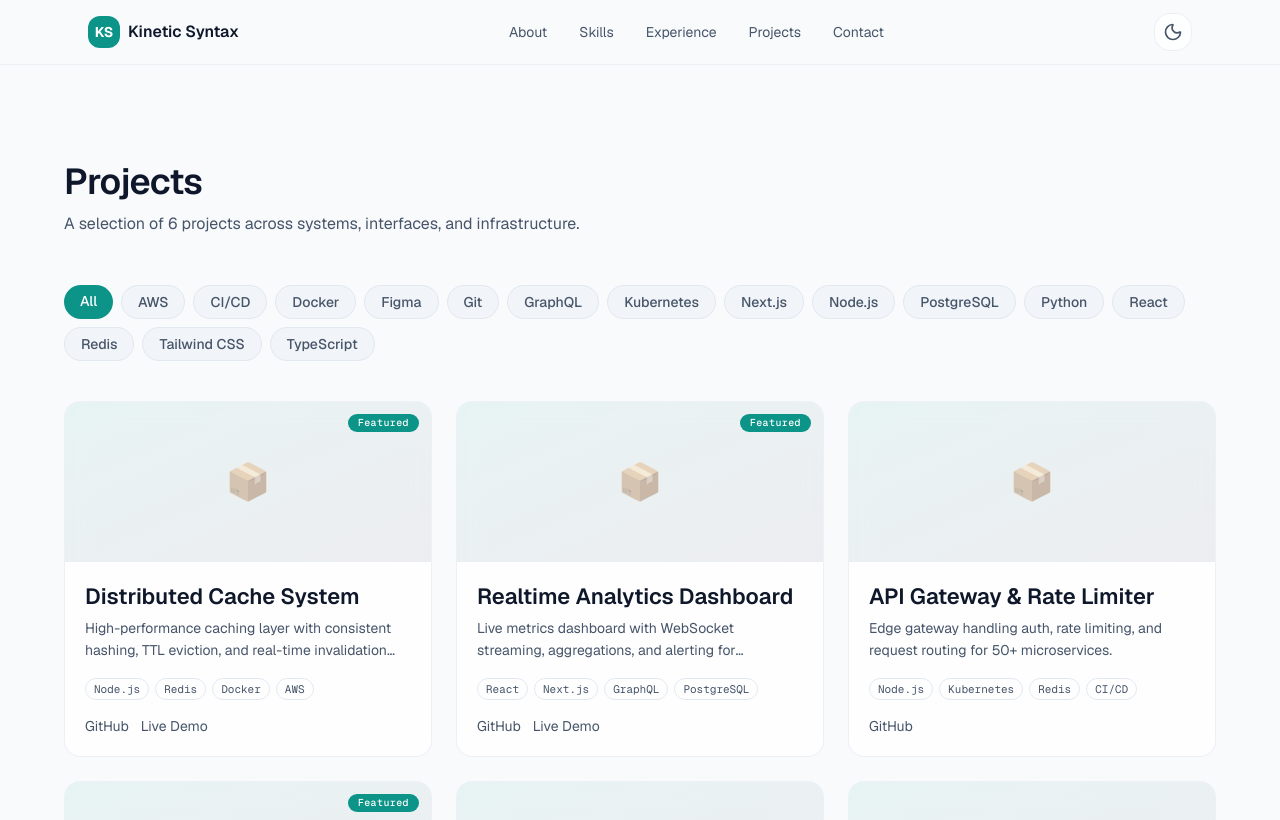
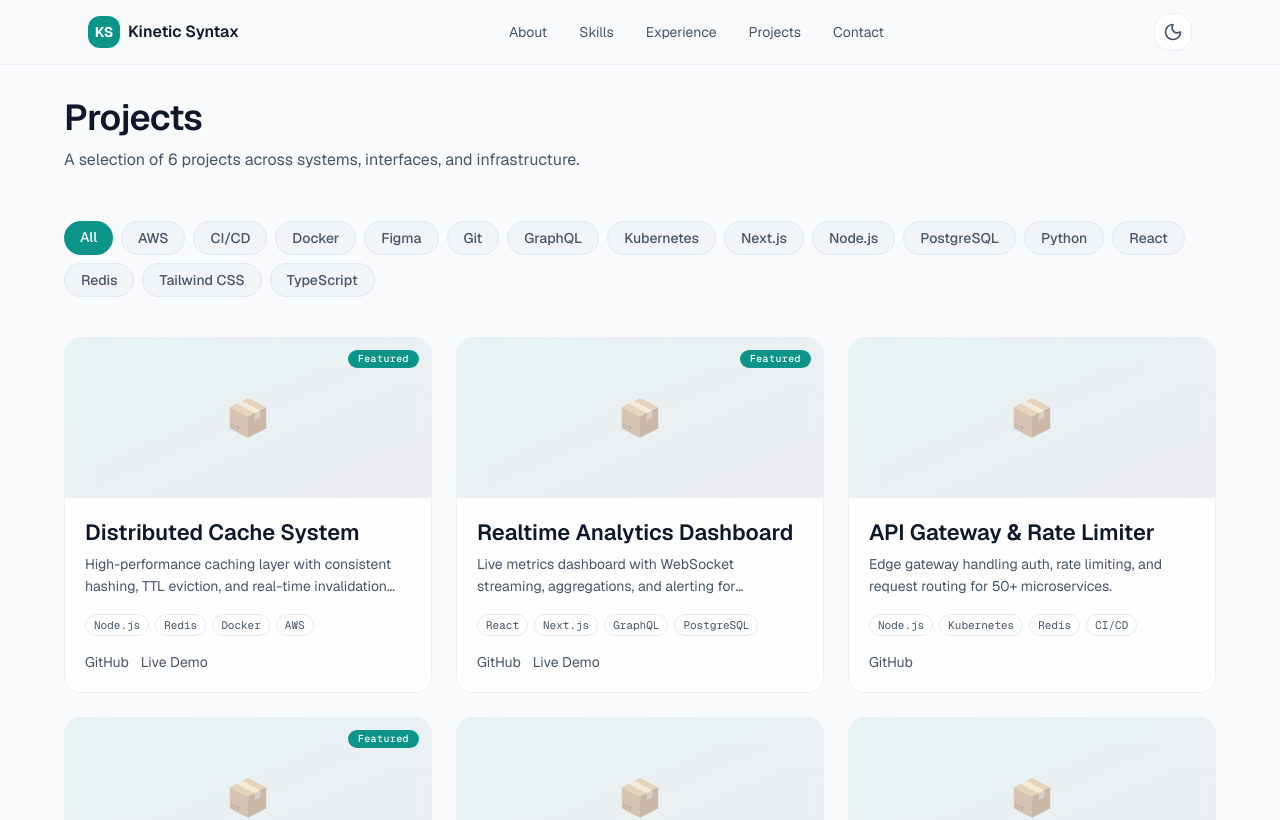
Before and after one commit to islamAbuSleem/portfolio-FE, a Next.js app: page /projects in a window 1280 px wide. Shown: the top 820 px of the page. Built offline with nearby package versions, Linux system fonts and the light colour scheme.

Commit message:
fix: move portfolio navbar out of root layout, only show on public pages

```diff
--- a/app/layout.tsx
+++ b/app/layout.tsx
@@ -3,7 +3,6 @@ import { Geist, Geist_Mono } from "next/font/google";
 import "./globals.css";
 import { ClientThemeProvider } from "@/hooks/useThemeProvider";
 import { ToastProvider } from "@/components/ui/Toast";
-import { PortfolioNavbar } from "@/components/portfolio/PortfolioNavbar";
 
 const geistSans = Geist({
   variable: "--font-geist-sans",
@@ -48,10 +47,7 @@ export default function RootLayout({
       <body className="min-h-full flex flex-col bg-bg text-text">
         <ClientThemeProvider>
           <ToastProvider>
-            <PortfolioNavbar />
-            <main className="flex-1 pt-16">
-              {children}
-            </main>
+            {children}
           </ToastProvider>
         </ClientThemeProvider>
       </body>
--- a/app/page.tsx
+++ b/app/page.tsx
@@ -5,10 +5,13 @@ import { ExperienceSection } from "@/components/sections/ExperienceSection";
 import { FeaturedProjects } from "@/components/sections/FeaturedProjects";
 import { ContactSection } from "@/components/sections/ContactSection";
 import { Footer } from "@/components/sections/Footer";
+import { PortfolioNavbar } from "@/components/portfolio/PortfolioNavbar";
 
 export default function Home() {
   return (
-    <main>
+    <>
+      <PortfolioNavbar />
+      <main className="flex-1">
         <Hero />
         <AboutSection
           title="About Me"
@@ -26,5 +29,6 @@ export default function Home() {
         <ContactSection />
         <Footer />
       </main>
+    </>
   );
 }
--- /dev/null
+++ b/app/projects/layout.tsx
@@ -0,0 +1,15 @@
+"use client";
+
+import { ReactNode } from "react";
+import { PortfolioNavbar } from "@/components/portfolio/PortfolioNavbar";
+
+export default function ProjectsLayout({ children }: { children: ReactNode }) {
+  return (
+    <>
+      <PortfolioNavbar />
+      <main className="min-h-screen">
+        {children}
+      </main>
+    </>
+  );
+}
--- a/app/projects/page.tsx
+++ b/app/projects/page.tsx
@@ -13,7 +13,7 @@ export default function ProjectsPage({ searchParams }: { searchParams: { skill?:
   const uniqueSkills = Array.from(new Set(projects.flatMap((p) => p.tech))).sort();
 
   return (
-    <main className="min-h-screen py-24 px-6">
+    <div className="py-24 px-6">
       <div className="max-w-6xl mx-auto">
         <div className="mb-12">
           <h1 className="text-headline-lg font-semibold text-text mb-2">
@@ -112,6 +112,6 @@ export default function ProjectsPage({ searchParams }: { searchParams: { skill?:
           </div>
         )}
       </div>
-    </main>
+    </div>
   );
 }
```
Lines whose indentation alone changed are shown as unchanged.
